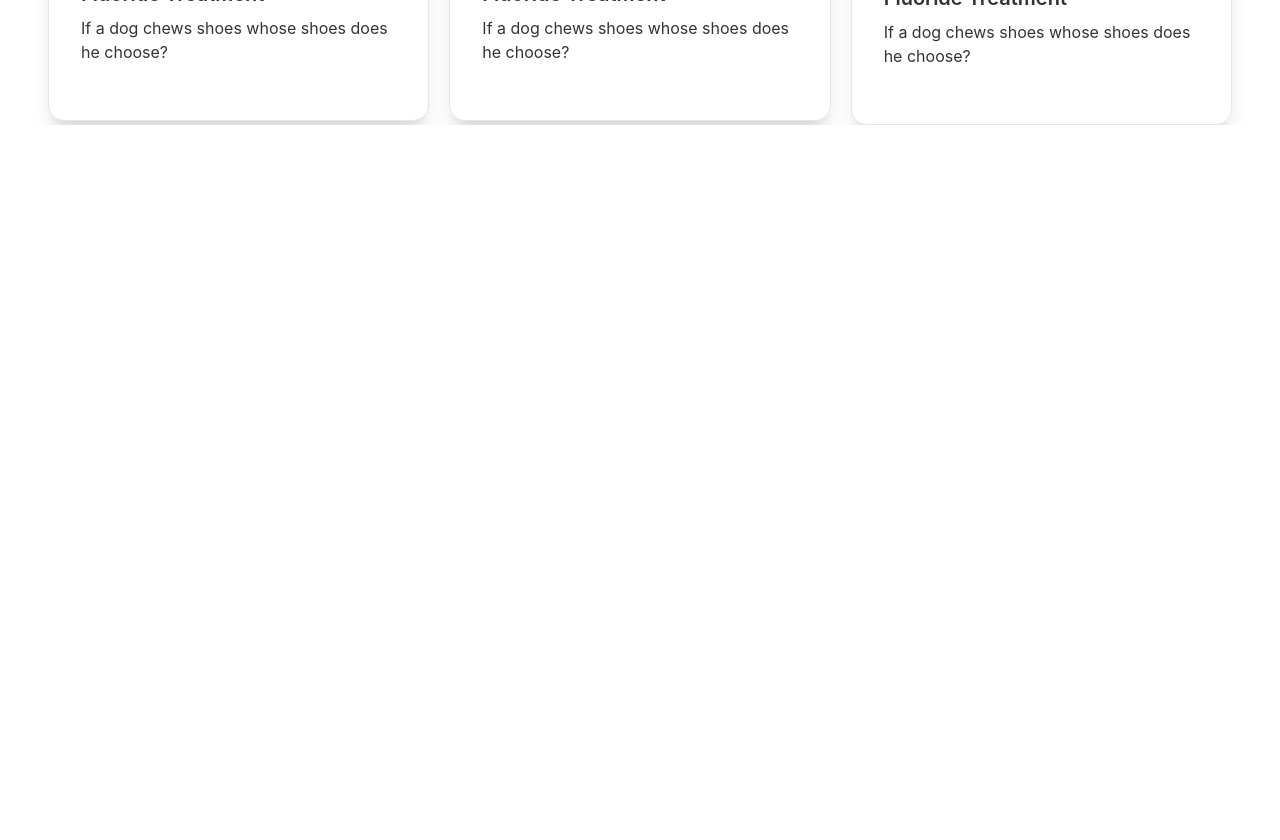
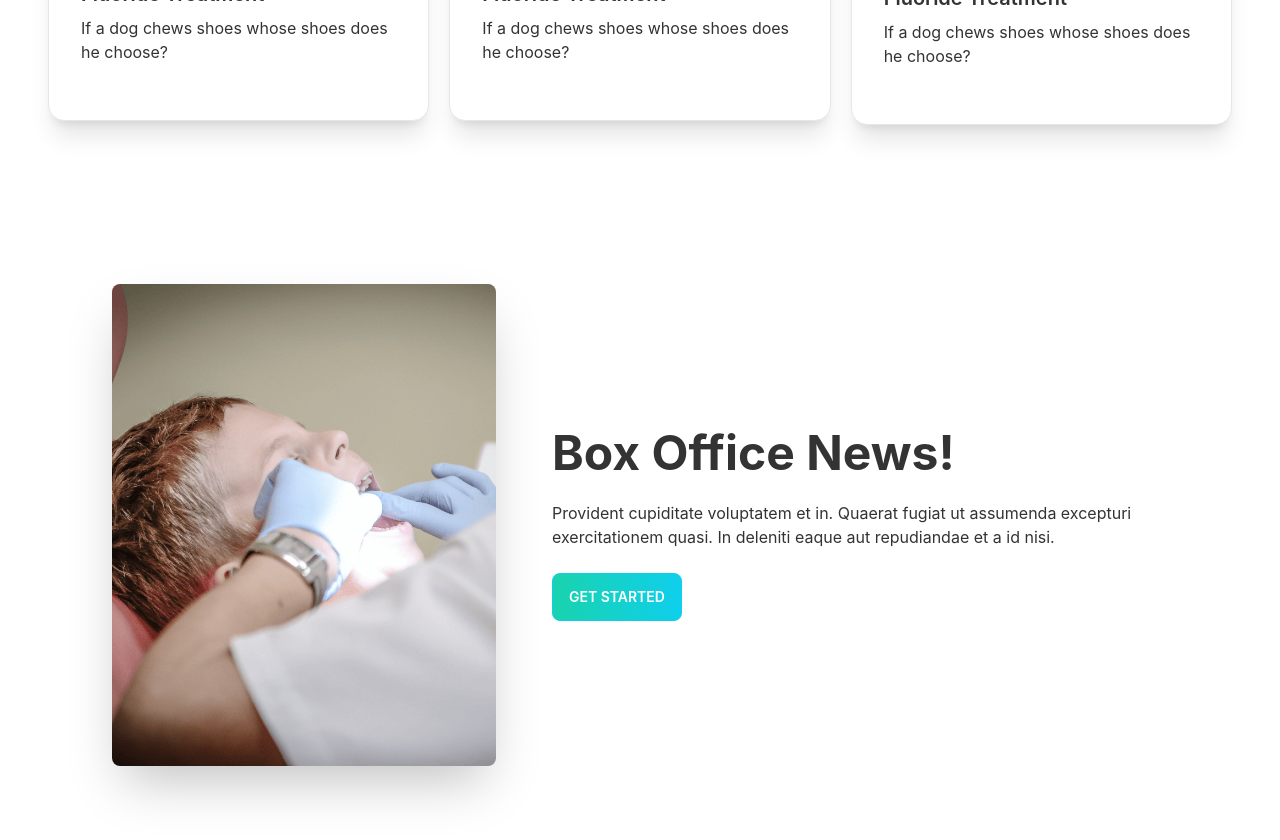
Before and after one commit to ibrahimkhalil188/doctors-portal, a React (Create React App) app: page / in a window 1280 px wide. Shown: the part 1420-2260 px from the top of the page. Before the commit the page ends 1545 px from the top, so only its background shows below. Built offline with nearby package versions, Linux system fonts and the light colour scheme.

Commit message:
service banner added

```diff
--- a/src/Pages/Home/Banner.js
+++ b/src/Pages/Home/Banner.js
@@ -2,6 +2,7 @@
 import bannerImage from "../../assets/images/chair.png"
 import backgroundImage from "../../assets/images/bg.png"
 import Info from './Info';
+import Button from '../Shared/Button';
 const Banner = () => {
     return (
         <div style={{ backgroundImage: `url(${backgroundImage})` }}>
@@ -12,7 +13,7 @@
                     <div className='mx-6'>
                         <h1 className="text-5xl font-bold">Your New Smile Starts Here!</h1>
                         <p className="py-6">Provident cupiditate voluptatem et in. Quaerat fugiat ut assumenda excepturi exercitationem quasi. In deleniti eaque aut repudiandae et a id nisi.</p>
-                        <button className="btn btn-primary text-white uppercase test-bold bg-gradient-to-r from-secondary to-primary">Get Started</button>
+                        <Button></Button>
                     </div>
                 </div>
             </div>
--- a/src/Pages/Home/InfoCard.js
+++ b/src/Pages/Home/InfoCard.js
@@ -3,11 +3,11 @@
 const InfoCard = ({ img, bgColor, cardTitle }) => {
     return (
         <div className='text-white '>
-            <div class={`card lg:card-side bg-base-100 shadow-xl ${bgColor}`}>
+            <div className={`card lg:card-side bg-base-100 shadow-xl ${bgColor}`}>
                 <figure>
                     <img className='m-6 lg:ml-6' src={img} alt="Album" /></figure>
-                <div class="card-body" >
-                    <h2 class="card-title">{cardTitle}</h2>
+                <div className="card-body" >
+                    <h2 className="card-title">{cardTitle}</h2>
                     <p>Click the button to listen on Spotiwhy app.</p>
                 </div>
             </div>
--- a/src/Pages/Home/Service.js
+++ b/src/Pages/Home/Service.js
@@ -3,10 +3,10 @@
 const Service = ({ img, cardTitle }) => {
     return (
         <div>
-            <div class="card bg-base-100 shadow-xl border hover:border-secondary py-6">
+            <div className="card bg-base-100 shadow-xl border hover:border-secondary py-6">
                 <figure><img src={img} alt="services" /></figure>
-                <div class="card-body">
-                    <h2 class="card-title">
+                <div className="card-body">
+                    <h2 className="card-title">
                         {cardTitle}
                     </h2>
                     <p>If a dog chews shoes whose shoes does he choose?</p>
--- /dev/null
+++ b/src/Pages/Home/ServiceBanner.js
@@ -0,0 +1,21 @@
+import React from 'react';
+import treatment from '../../assets/images/treatment.png'
+import Button from '../Shared/Button';
+const ServiceBanner = () => {
+    return (
+        <div>
+            <div className="hero min-h-screen px-12">
+                <div className="hero-content flex-col lg:flex-row ">
+                    <img src={treatment} className="max-w-sm rounded-lg shadow-2xl" alt='Treatment' />
+                    <div className='ml-10'>
+                        <h1 className="text-5xl font-bold">Box Office News!</h1>
+                        <p className="py-6 ml-">Provident cupiditate voluptatem et in. Quaerat fugiat ut assumenda excepturi exercitationem quasi. In deleniti eaque aut repudiandae et a id nisi.</p>
+                        <Button></Button>
+                    </div>
+                </div>
+            </div>
+        </div>
+    );
+};
+
+export default ServiceBanner;
--- a/src/Pages/Home/Services.js
+++ b/src/Pages/Home/Services.js
@@ -3,6 +3,7 @@
 import cavity from '../../assets/images/cavity.png'
 import fluoride from '../../assets/images/fluoride.png'
 import whitening from '../../assets/images/whitening.png'
+import ServiceBanner from './ServiceBanner';
 const Services = () => {
     return (
         <div>
@@ -15,6 +16,7 @@
                 <Service cardTitle="Fluoride Treatment" img={fluoride}></Service>
                 <Service cardTitle="Fluoride Treatment" img={whitening}></Service>
             </div>
+            <ServiceBanner></ServiceBanner>
         </div>
     );
 };
--- /dev/null
+++ b/src/Pages/Shared/Button.js
@@ -0,0 +1,11 @@
+import React from 'react';
+
+const Button = () => {
+    return (
+        <div>
+            <button className="btn btn-primary text-white uppercase test-bold bg-gradient-to-r from-secondary to-primary">Get Started</button>
+        </div>
+    );
+};
+
+export default Button;
```
